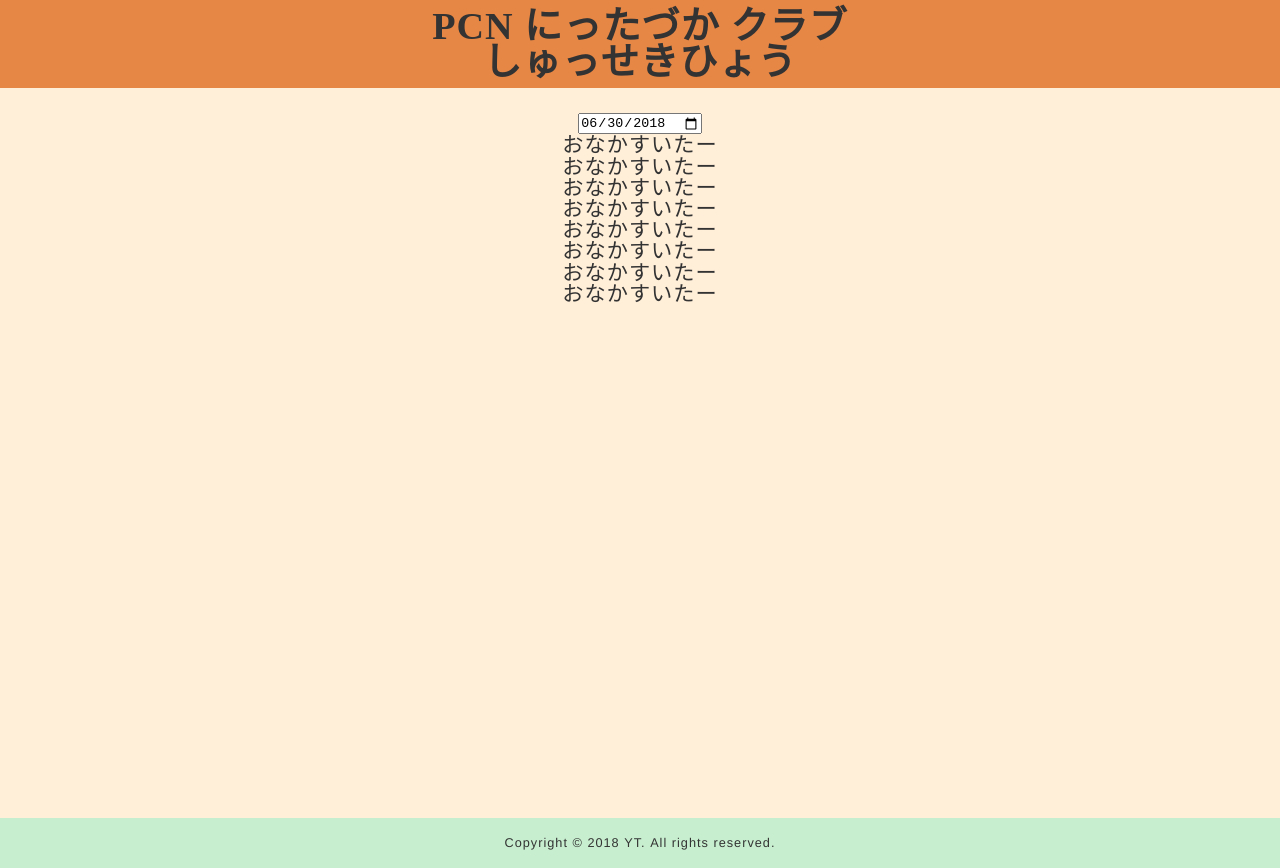
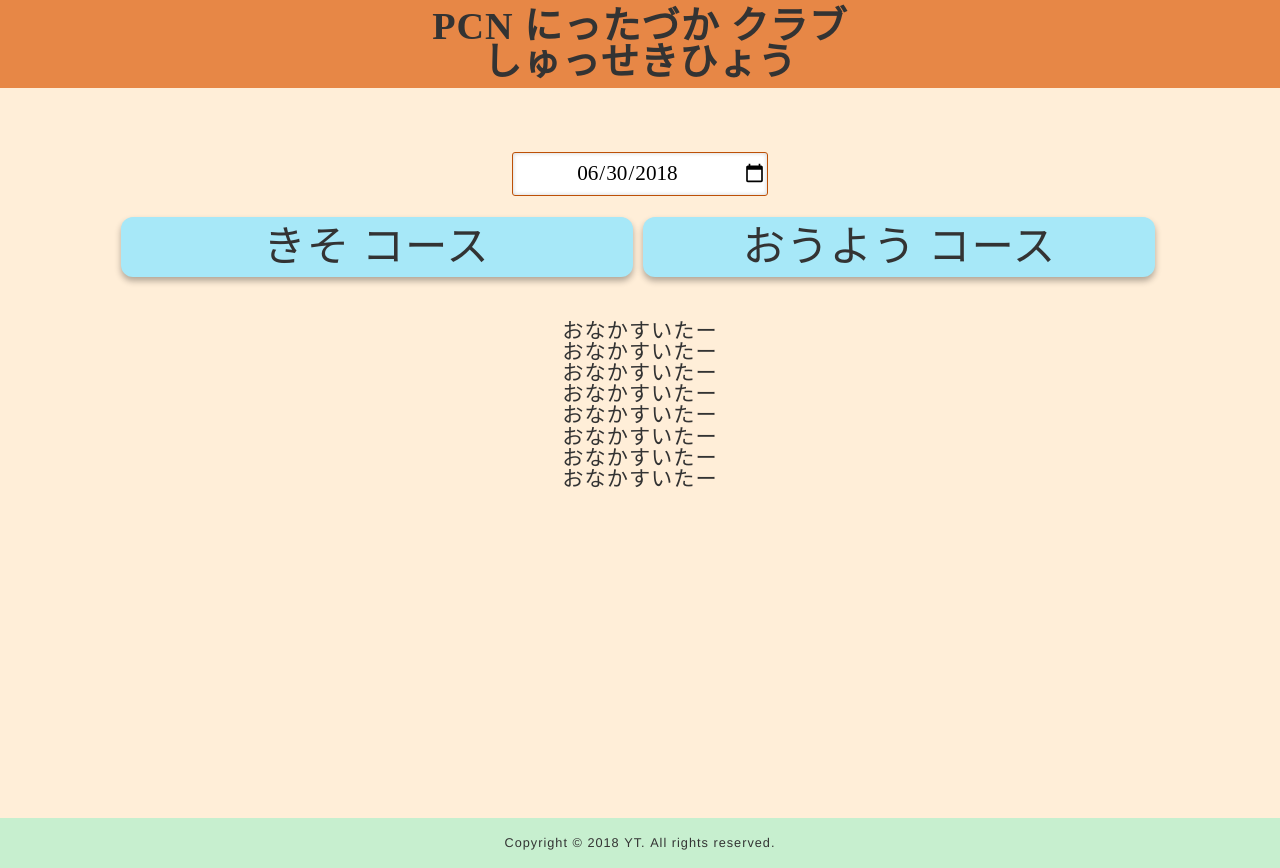
Before and after one commit to Yoshi-tmd/nittazuka_attend, a plain HTML site: page index.html in a window 1280 px wide. Drawn offline with Linux system fonts and the light colour scheme; a web font is replaced by a local one.

Commit message:
コース選択のオブジェクト設置

```diff
--- a/css/style.css
+++ b/css/style.css
@@ -25,6 +25,8 @@
     background: #ffeed8;
 }
 *{margin: 0;padding: 0;}
+
+h1, #course-select li{font-family:"Nico Moji";}
 /*---------------------------------------------*/
 /* header */
 /*---------------------------------------------*/
@@ -32,13 +34,11 @@
     width: 100%;
     height: 11vh;
     padding: 1vh 0;
-    background: #e78746;;
+    background: #e78746;
 }
 h1{
-    font-family:"Nico Moji";
     font-size: 1.8em;
     line-height: 4.5vh;
-
 }
 
 /*---------------------------------------------*/
@@ -48,6 +48,64 @@
     margin:0;
     padding:1em 0;
     min-height: calc(100vh - 70px);
+}
+
+/*---------------------------------------------*/
+/* date */
+/*---------------------------------------------*/
+
+#date{
+    margin: 2em auto 1em;
+}
+
+#date input{
+    width: 12rem;
+    height: 2rem;
+    border:solid 1px #bd5007;
+    text-align: center;
+    font-size: 1em;
+    font-family: "Mplus 1p";
+    -webkit-border-radius: 3px;
+    -moz-border-radius: 3px;
+    border-radius: 3px;
+    -moz-box-shadow: inset 0 0 4px rgba(0,0,0,0.2);
+    -webkit-box-shadow: inset 0 0 4px rgba(0, 0, 0, 0.2);
+    box-shadow: inner 0 0 4px rgba(0, 0, 0, 0.2);
+}
+
+/*---------------------------------------------*/
+/* course-select */
+/*---------------------------------------------*/
+#course-select{
+    margin: 1em 0 2em;
+}
+#course-select ul{
+    margin:0 auto;
+    padding-left: 0;
+}
+#course-select ul li{
+    width: 40vw;
+    height:60px;
+    font-size: 2em;
+    line-height: 60px;
+    text-align: center;
+    background: #a7e8f8;
+    display: inline-block;
+    margin-right: 4px;
+    -webkit-border-radius: 12px;
+    -moz-border-radius: 12px;
+    border-radius: 12px;
+    -moz-box-shadow: 0 4px 6px rgba(0,0,0,0.3);
+    -webkit-box-shadow: 0 4px 6px rgba(0, 0, 0, 0.3);
+    box-shadow: 0 4px 6px rgba(0, 0, 0, 0.3);
+}
+#course-select ul li a{
+    display: inline-block;
+    width:100%;
+    height:100%;
+    text-decoration: none;
+    color: #333333;
+    /* font-weight: bold; */
 }
 
 /*---------------------------------------------*/
--- a/index.html
+++ b/index.html
@@ -20,6 +20,13 @@
                 <input type="date" id="club-date">
             </div>
             <!-- /#club-date -->
+            <div id="course-select">
+                <ul>
+                    <li><a href="">きそ コース</a></li>
+                    <li><a href="">おうよう コース</a></li>
+                </ul>
+            </div>
+            <!-- /#course-select -->
             <section>おなかすいたー</section>
             <section>おなかすいたー</section>
             <section>おなかすいたー</section>
```
